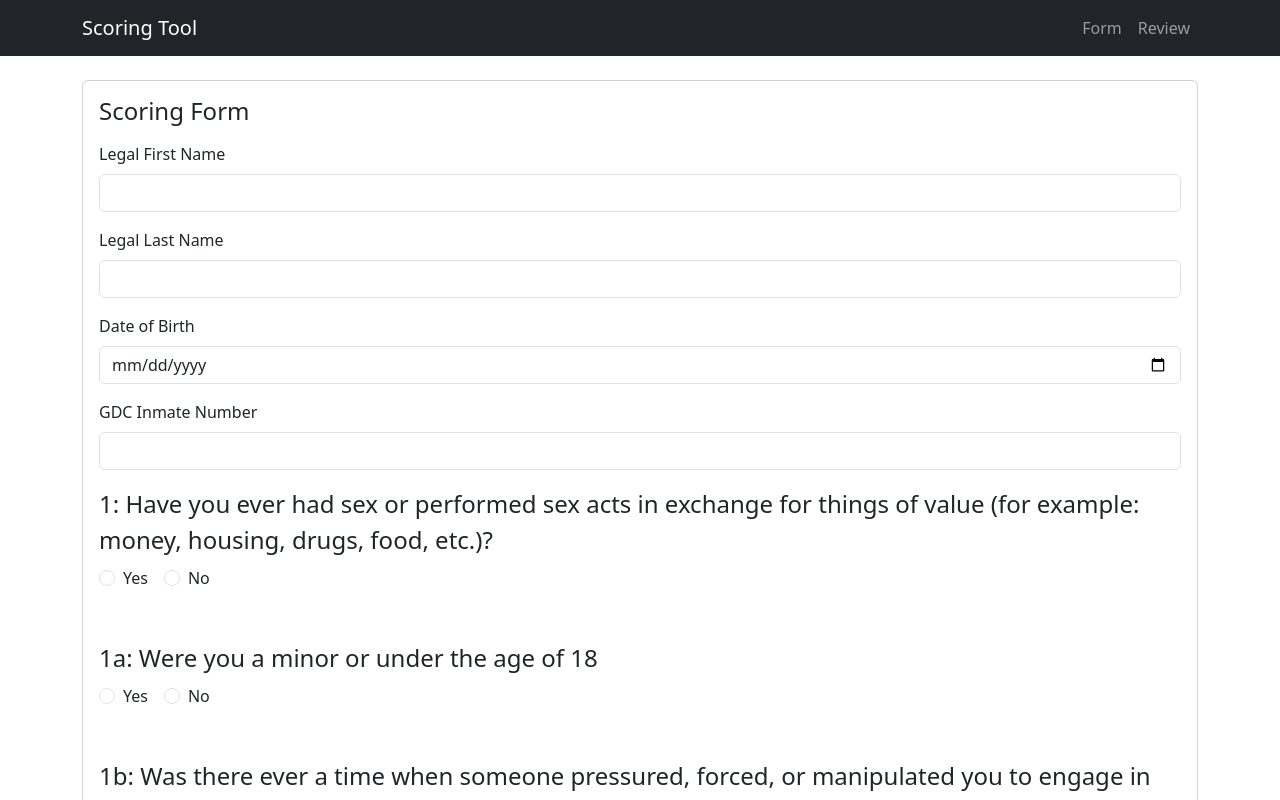
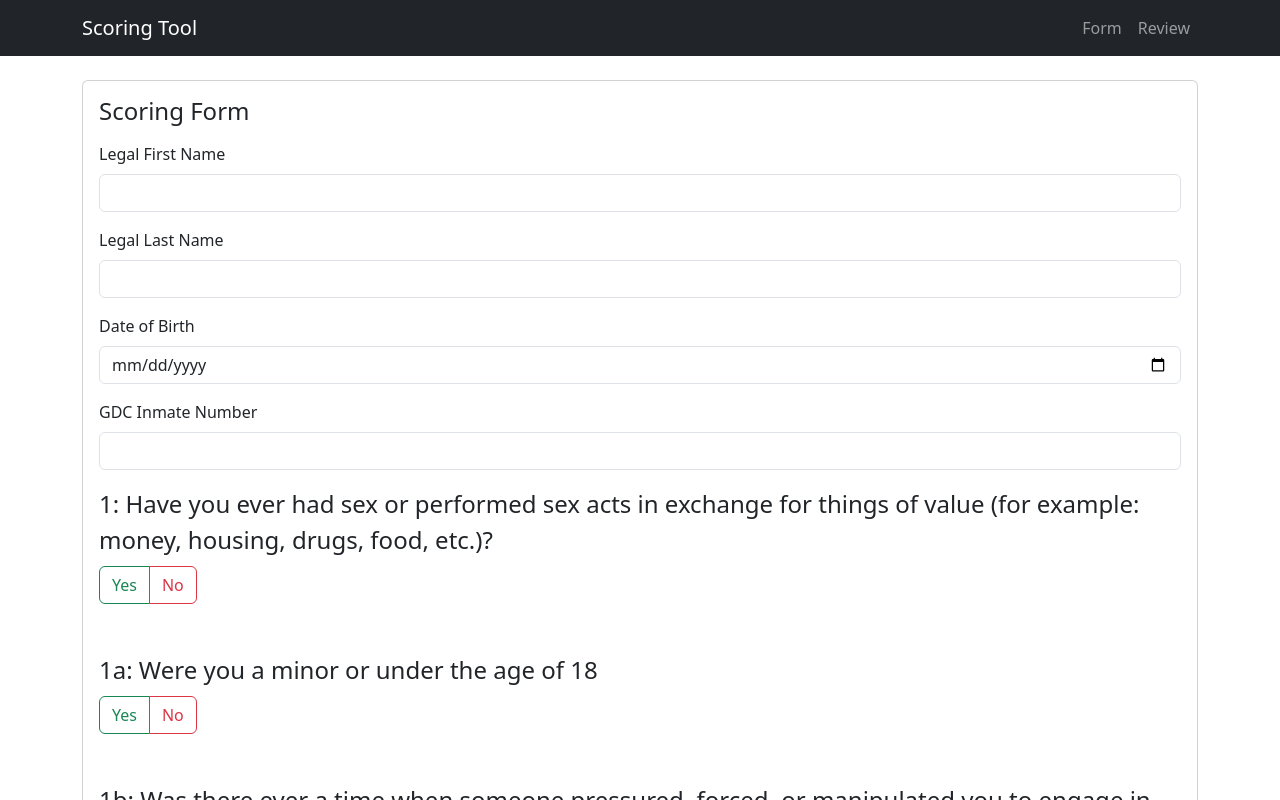
Before and after one commit to carisaelam/cease-scoring-tool, a Vue app: page / in a window 1280 px wide. Shown: the top 800 px of the page. Built offline with nearby package versions, Linux system fonts and the light colour scheme.

Commit message:
Update radio styles

```diff
--- a/src/pages/FormPage.vue
+++ b/src/pages/FormPage.vue
@@ -61,28 +61,26 @@
                 {{ question.id }}: {{ question.text }}
               </legend>
 
-              <div class="form-check form-check-inline">
+              <div class="btn-group" :aria-label="question.text">
                 <input
-                  class="form-check-input"
                   type="radio"
+                  class="btn-check"
                   :name="question.id"
                   :id="question.id + '-yes'"
                   :value="true"
                   v-model="store.answers[question.id]"
                 />
-                <label class="form-check-label" :for="question.id + '-yes'">Yes</label>
-              </div>
+                <label class="btn btn-outline-success" :for="question.id + '-yes'">Yes</label>
 
-              <div class="form-check form-check-inline">
                 <input
-                  class="form-check-input"
                   type="radio"
+                  class="btn-check"
                   :name="question.id"
                   :id="question.id + '-no'"
                   :value="false"
                   v-model="store.answers[question.id]"
                 />
-                <label class="form-check-label" :for="question.id + '-no'">No</label>
+                <label class="btn btn-outline-danger" :for="question.id + '-no'">No</label>
               </div>
             </fieldset>
           </div>
```
